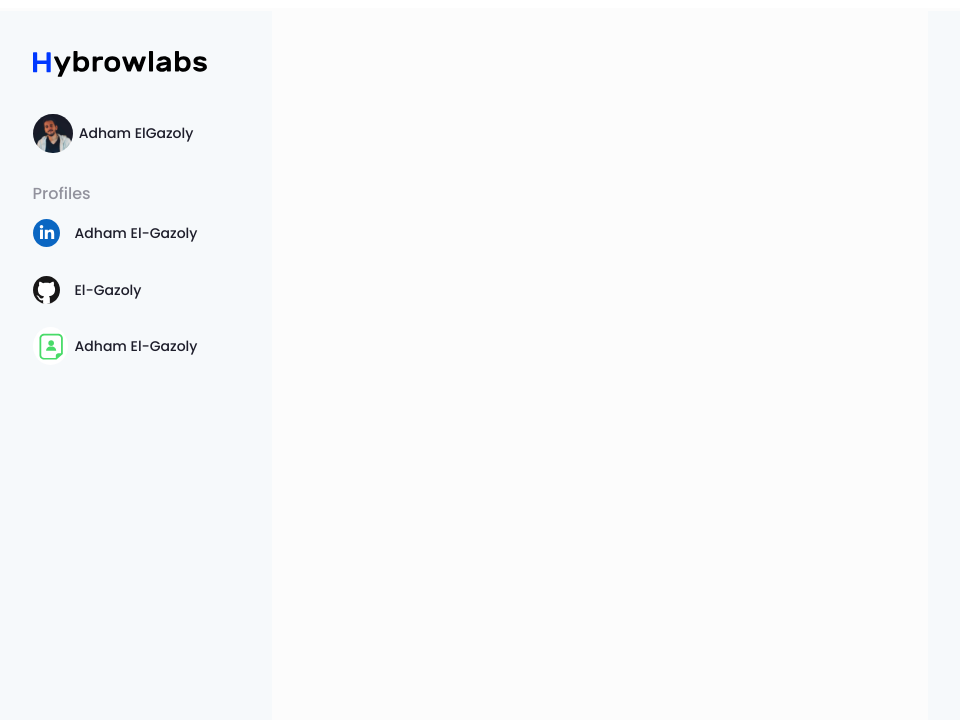
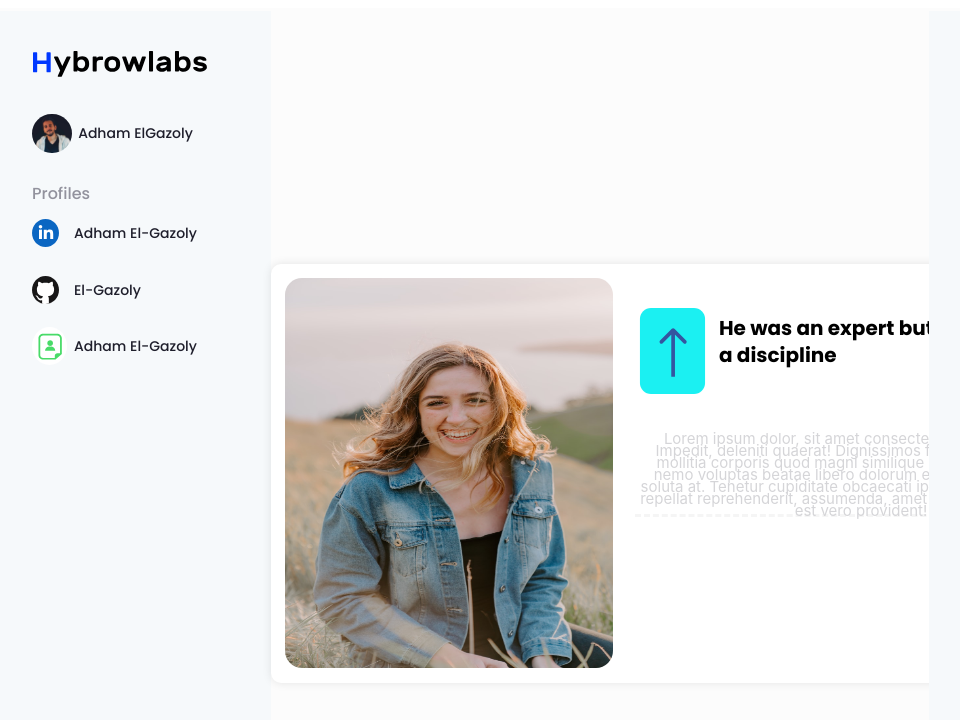
Before and after one commit to EL-Gazoly/PostLounge, a Vue app in the folder post-lounge/: page /#/ in a window 1280 px wide. Shown: the top 720 px of the page, without its empty margins (40-1000 px from the left). Built offline with nearby package versions, Linux system fonts and the light colour scheme.

Commit message:
added the post card

```diff
--- /dev/null
+++ b/post-lounge/src/components/postCard.vue
@@ -0,0 +1,146 @@
+<template>
+    <div class="post-card-container">
+        <div class="post-card-left-side">
+            <img src="../assets/photo-1525134479668-1bee5c7c6845.jpeg" alt="usr pic">
+        </div>
+        <div class="post-card-right-side">
+            <div class="post-card-right-side-first-row">
+                <div class="like-button">
+                    <img src="../assets/reactButton.svg" alt="react button">
+                </div>
+                <div class="post-title">
+                    He was an expert but not in a discipline
+                </div>
+            </div>
+
+            <div class="post-card-right-side-second-row">
+                <p>Lorem ipsum dolor, sit amet consectetur adipisicing elit. Impedit, deleniti quaerat! Dignissimos fugiat sapiente fuga mollitia corporis quod magni similique veritatis totam fugit nemo voluptas beatae libero dolorum enim, neque aliquam soluta at. Tenetur cupiditate obcaecati ipsam sequi eum facilis repellat reprehenderit, assumenda, amet dolores, officiis quasi est vero provident!</p>
+            </div>
+            <div class="third-row">
+
+            </div>
+
+            <div class="post-card-right-side-third-row">
+                <div class="user-profile-img"></div>
+                <div class="user-profile-info">
+                    <div class="usre-profile-name">
+
+                    </div>
+                    <div class="user-profile-job">
+
+                    </div>
+
+                </div>
+            </div>
+
+            <div class="post-card-right-side-fourth-row">
+
+                <div class="post-info">
+                    <div class="numbr-of-friends"></div>
+                    <div class="number-of-lik"></div>
+                </div>
+
+            </div>
+        </div>
+    </div>
+
+</template>
+
+<script>
+export default {
+
+}
+</script>
+
+<style>
+
+.post-card-container{
+    width: 125%;
+    height: 419px;
+    background-color: #fff;
+    border-radius: 10px;
+    box-shadow: 0px 0px 10px rgba(0, 0, 0, 0.1);
+
+    display: flex;
+    flex-direction: row;
+
+    align-items: center;
+}
+.post-card-left-side{
+    width: 355px;
+    height: 390px;
+
+    margin-right: 9px ;
+}
+.post-card-left-side img{
+    width: 328px;
+    height: 390px;
+    border-radius: 17px;
+}
+.post-card-right-side{
+    width: 452px;
+    height: 374px;
+
+    display: flex;
+    flex-direction: column;
+    justify-content: center;
+    justify-content: space-around;
+}
+
+.post-card-right-side-first-row{
+    width: 100%;
+    height: 92px;
+
+    display: flex;
+    flex-direction: row;
+    align-items: center;
+
+}
+.post-card-right-side-first-row img{
+    width: 75px;
+    height: 86px;
+    margin-right: 9px ;
+}
+
+.post-card-right-side-first-row .post-title{
+    width: 280px;
+    height: 76px;
+
+    overflow-y: hidden;
+
+    text-align: start;
+    font-family: 'Poppins';
+    font-style: normal;
+    font-weight: 700;
+    font-size: 20px;
+    line-height: 27px;
+
+    color: #000000;
+}
+.post-card-right-side-second-row{
+    width: 100%;
+    height: 74px;
+
+    border-bottom: 3px dashed #F5F5F5;
+}
+
+.post-card-right-side-second-row p {
+    width: 100%;
+    height: 40px    ;
+
+
+    font-family: 'Inter';
+    font-style: normal;
+    font-weight: 400;
+    font-size: 15px;
+    line-height: 12px;
+    display: flex;
+    align-items: center;
+
+    color: #D5D5D8;
+}
+.post-card-right-side-second-row:hover{
+    overflow-y: auto;
+}
+
+</style>
--- a/post-lounge/src/views/Landing.vue
+++ b/post-lounge/src/views/Landing.vue
@@ -28,7 +28,7 @@
     </div>
 
     <div class="landing-page-middel">
-
+            <postCard />
     </div>
 
     <div class="landing-page-right">
@@ -48,12 +48,13 @@
 
 <script>
 import myprofileVue from '@/components/myprofile.vue'
-
+import postCard from '@/components/postCard.vue'
 export default {
     name: 'LandingPage',
 
     components: {
-        myprofileVue
+        myprofileVue,
+        postCard
     },
     data() {
         return {}
```
Also changed, not shown: post-lounge/src/assets/photo-1525134479668-1bee5c7c6845.jpeg (added), post-lounge/src/assets/reactButton.svg (added).
